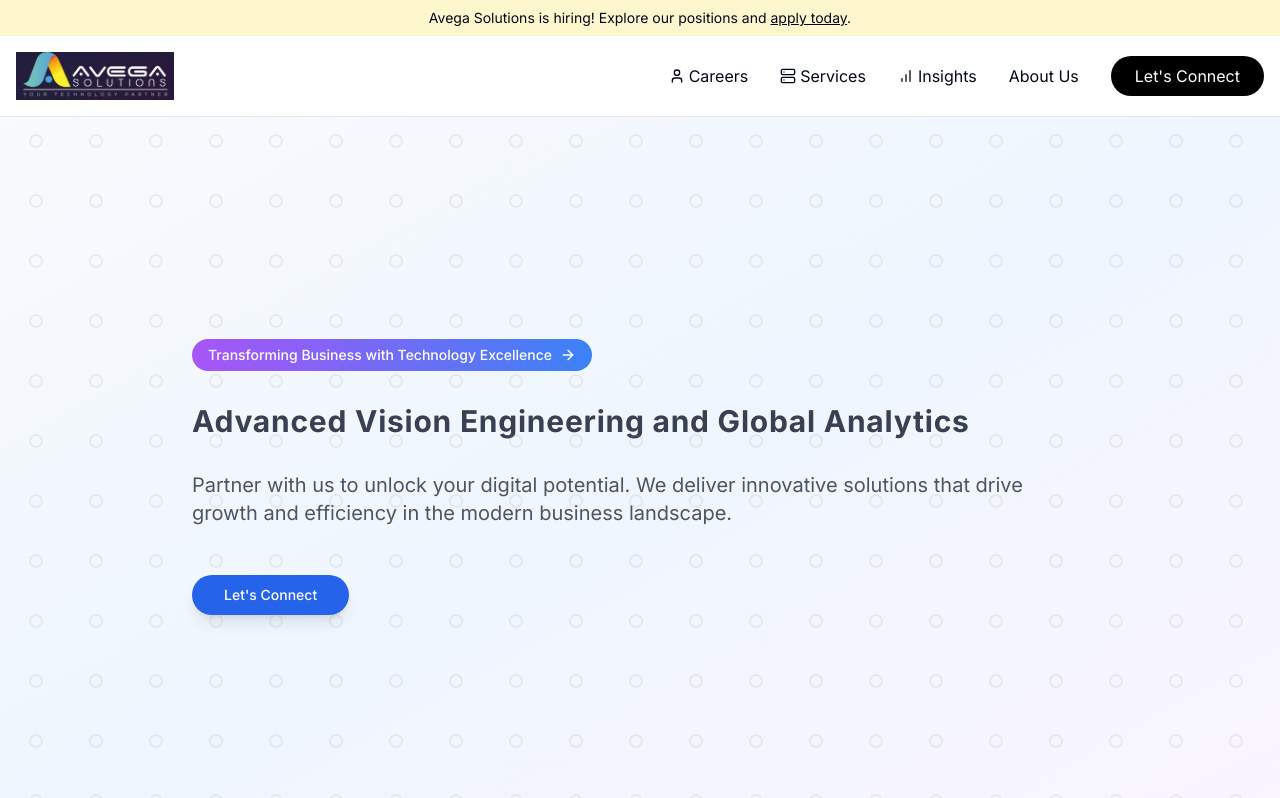
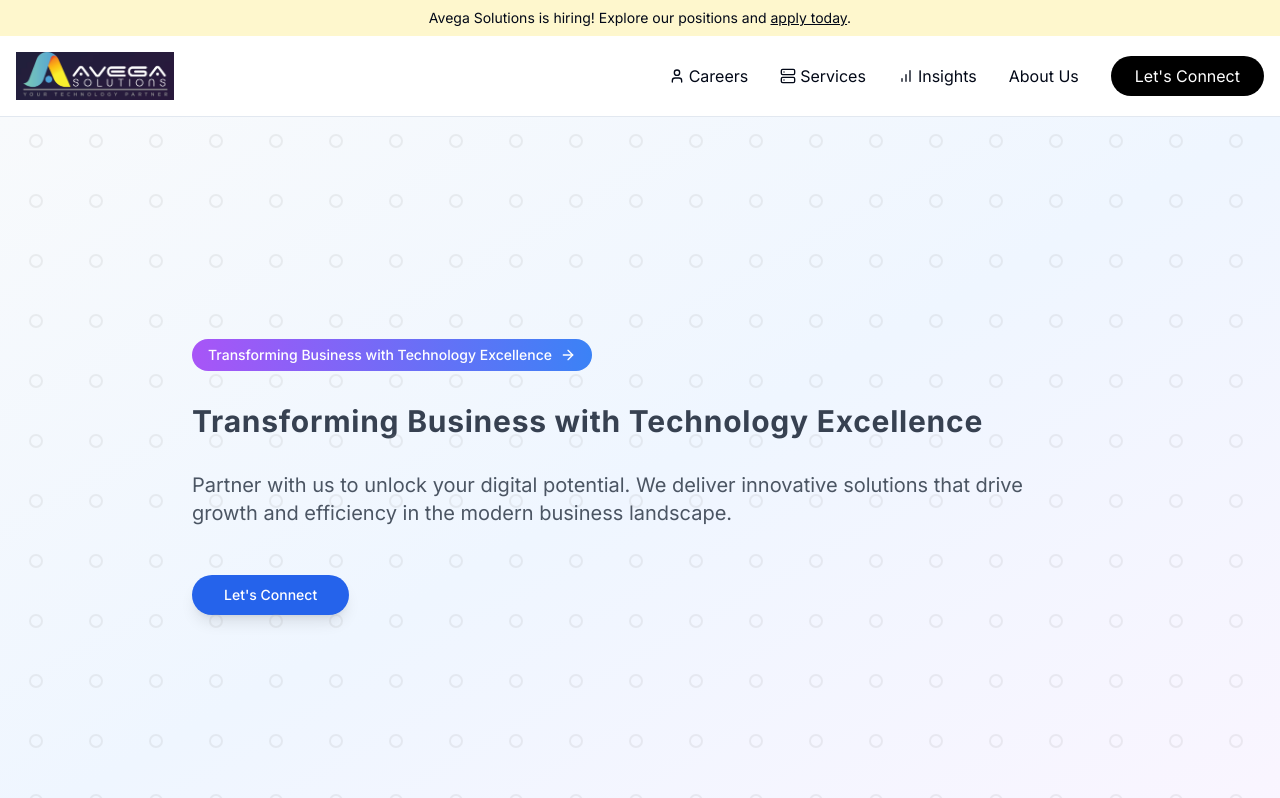
Before and after one commit to shramrahul/hugo-clone-craft, a React (Vite) app: page / in a window 1280 px wide. Shown: the top 798 px of the page. Built offline with nearby package versions, Linux system fonts and the light colour scheme.

Commit message:
Replace Hero Title Text
Updated the Hero component to replace the title "Advanced Vision Engineering and Global Analytics" with "Transforming Business with Technology Excellence".
[skip gpt_engineer]

```diff
--- a/src/components/Hero.tsx
+++ b/src/components/Hero.tsx
@@ -15,7 +15,7 @@ export const Hero = () => {
           </div>
 
           <h1 className="text-2xl md:text-3xl font-bold leading-tight tracking-wide whitespace-nowrap">
-            <span className="text-gray-700">Advanced Vision Engineering and Global Analytics</span>
+            <span className="text-gray-700">Transforming Business with Technology Excellence</span>
           </h1>
 
           <p className="text-lg md:text-xl text-gray-600 leading-relaxed">
```
